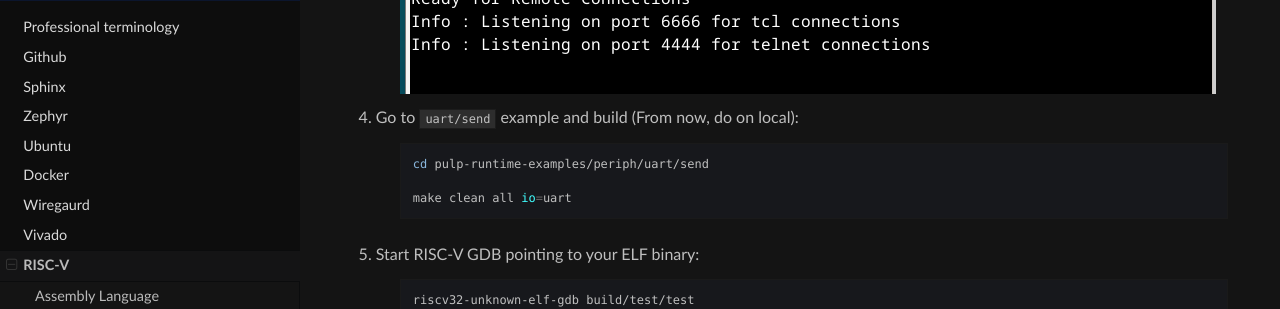
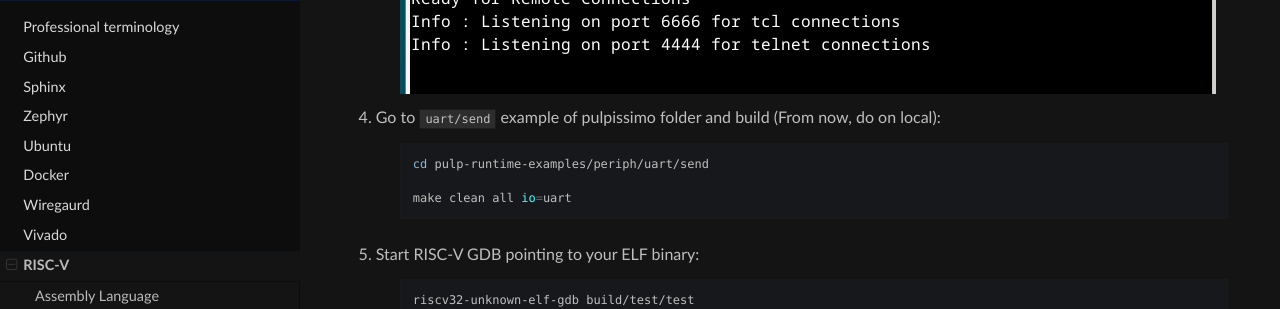
Before and after one commit to ryanjtr/MyDocs, a Sphinx documentation site: the page built from docs/source/Contents/RISCV/pulpissimo.rst, in a window 1280 px wide and 900 px high, scrolled down 4171 px. Shown: the part 150-459 px from the top of the window. Built offline with Sphinx 7.4.7 and the Read the Docs theme 2.0.0, drawn with Linux system fonts in a browser that asks for light colours; pages that are not in the unit, such as notebooks, are missing from menus.

Commit message:
update content pulpissimo

```diff
--- a/docs/source/Contents/RISCV/pulpissimo.rst
+++ b/docs/source/Contents/RISCV/pulpissimo.rst
@@ -195,7 +195,7 @@
 
     .. image:: ../image/openocdsuccess.png
 
-#. Go to ``uart/send`` example and build (From now, do on local):
+#. Go to ``uart/send`` example of pulpissimo folder and build (From now, do on local):
 
     .. code-block:: bash
 
@@ -257,7 +257,6 @@
 
 **Congratulations! You have a big codec bug here. Enjoy!** |rainbowfrog| |frog|
 
-
 References
 ~~~~~~~~~~~~~~~~~~~~~
 
```
